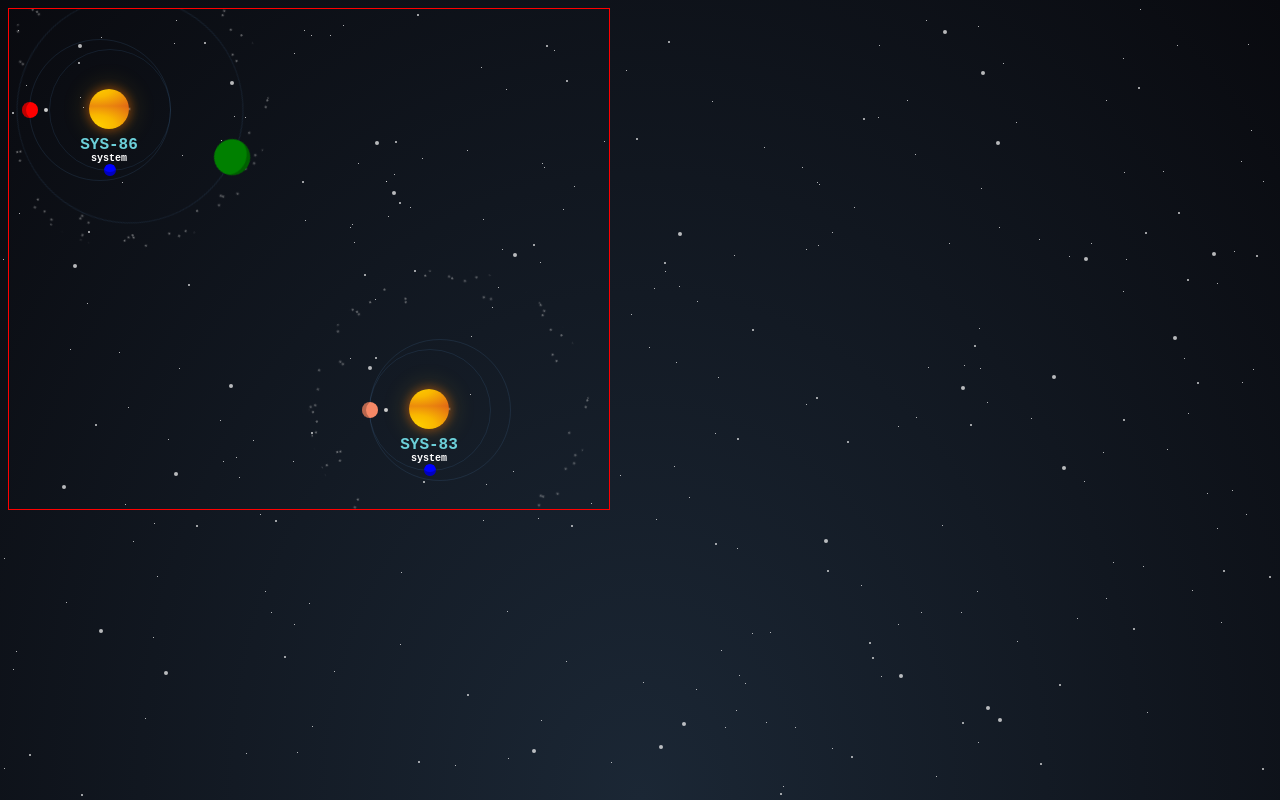
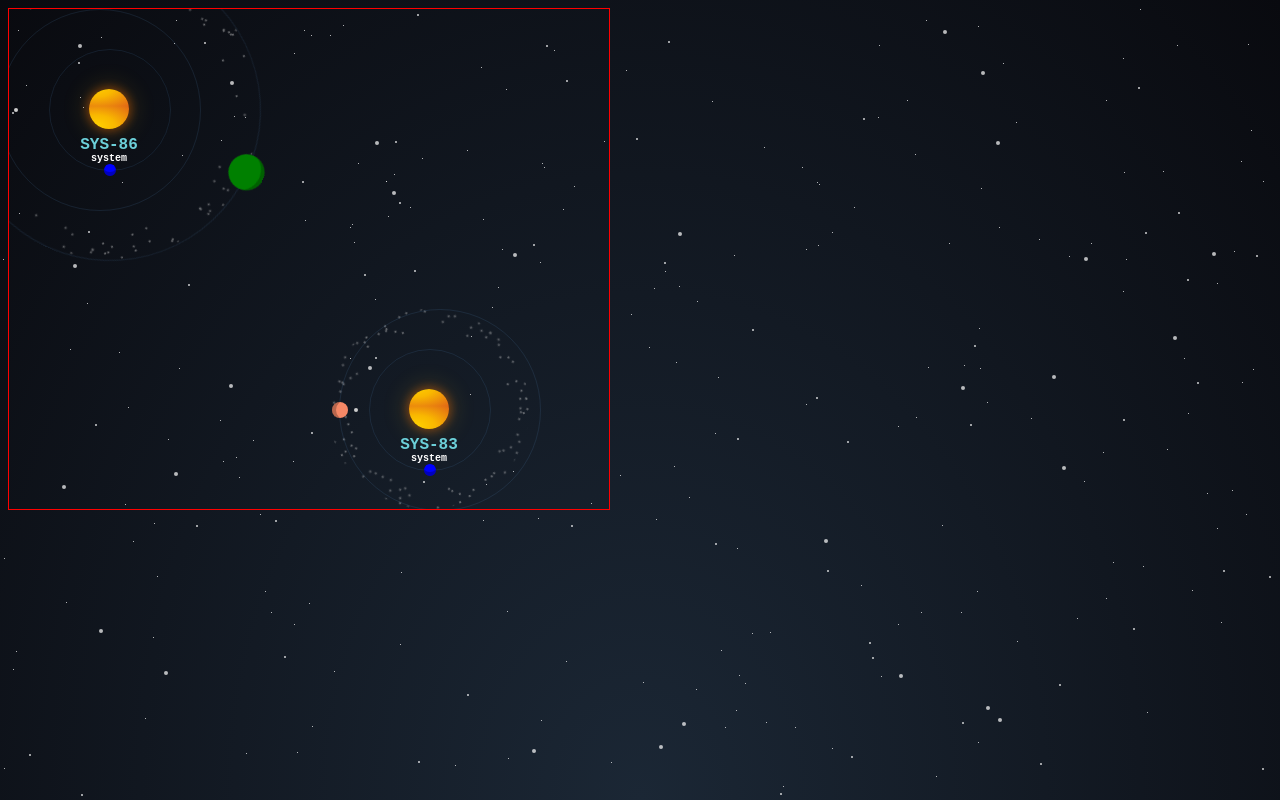
Before and after one commit to ghalex/space-odyssey, a Vue app: page / in a window 1280 px wide. Built offline with nearby package versions, Linux system fonts and the light colour scheme; a web font is replaced by a local one.

Commit message:
Add asteroids

```diff
--- a/src/App.vue
+++ b/src/App.vue
@@ -3,19 +3,21 @@
     <BgStars />
     <Map width="600px">
       <System
-        :position="{x: 100, y: 100}"
+        :position="{ x: 100, y: 100 }"
         :planets="[
           { orbit: 120, hasSattelite: false, radius: 6, speed: 3 },
-          { orbit: 140, hasSattelite: true, color: 'red', offset: { x: -10 } },
-          { orbit: 225, radius: 18, color: 'green', offset: { x: 20 }, speed: 11 }
+          { orbit: 200, hasSattelite: true, color: 'red', offset: { x: -10 } },
+          { orbit: 300, radius: 18, color: 'green', offset: { x: 0 }, speed: 11 }
         ]"
+        :asteroids="{ radius: 150 }"
       />
-       <System
-        :position="{x: 420, y: 400}"
+      <System
+        :position="{ x: 420, y: 400 }"
         :planets="[
           { orbit: 120, hasSattelite: false, radius: 6, speed: 3 },
-          { orbit: 140, hasSattelite: true, color: '#F58866', offset: { x: 10 } },
+          { orbit: 200, hasSattelite: true, color: '#F58866', offset: { x: 10 } }
         ]"
+        :asteroids="{ radius: 100 }"
       />
     </Map>
   </div>
--- a/src/components/Asteroids/index.vue
+++ b/src/components/Asteroids/index.vue
@@ -10,6 +10,7 @@
   >
     <div
       class="asteroids-belt"
+      :class="`radius-${radius}`"
       :style="{
         width: radius * 2 + 'px',
         height: radius * 2 + 'px'
@@ -19,7 +20,6 @@
 </template>
 
 <script lang="ts">
-import { useStars } from '@/hooks'
 import { defineComponent } from 'vue'
 
 export default defineComponent({
@@ -27,22 +27,18 @@ export default defineComponent({
   props: {
     radius: {
       type: Number,
-      default: 140
+      default: 50
     },
     offset: {
       type: Object,
       default: () => {
-        return { x: 20, y: 0 }
+        return { x: 0, y: 0 }
       }
     },
     stars: {
       type: Number,
       default: 100
     }
-  },
-  setup(p) {
-    const starsCSS = useStars(p.stars, p.radius * 2, -p.radius / 2, -p.radius * 0.7)
-    return { starsCSS }
   }
 })
 </script>
@@ -64,7 +60,6 @@ export default defineComponent({
   &::before {
     background: currentColor;
     border-radius: 50%;
-    box-shadow: f.asteroids(15, 290px, 30px);
     color: #ccc;
     content: '';
     display: block;
@@ -84,5 +79,26 @@ export default defineComponent({
   @include m.orbit {
     animation-duration: 120s;
   }
+
+  &.radius-50 {
+    &::after,
+    &::before {
+      box-shadow: f.asteroids(15, 100px, 8px);
+    }
+  }
+
+  &.radius-100 {
+    &::after,
+    &::before {
+      box-shadow: f.asteroids(15, 200px, 20px);
+    }
+  }
+
+  &.radius-150 {
+    &::after,
+    &::before {
+      box-shadow: f.asteroids(15, 300px, 30px);
+    }
+  }
 }
 </style>
--- a/src/components/System/index.vue
+++ b/src/components/System/index.vue
@@ -1,7 +1,7 @@
 <template>
   <div class="system" :style="{ left: position.x + 'px', top: position.y + 'px' }">
     <div class="system-shapes">
-      <Asteroids />
+      <Asteroids v-if="asteroids" :radius="asteroids.radius" />
       <Planet
         v-for="(p, i) in planets"
         :key="i"
@@ -42,6 +42,10 @@ export default defineComponent({
     position: {
       type: Object,
       default: () => ({ x: 0, y: 0 })
+    },
+    asteroids: {
+      type: Object,
+      default: null
     }
   },
   components: { Sun, Planet, Asteroids },
```
